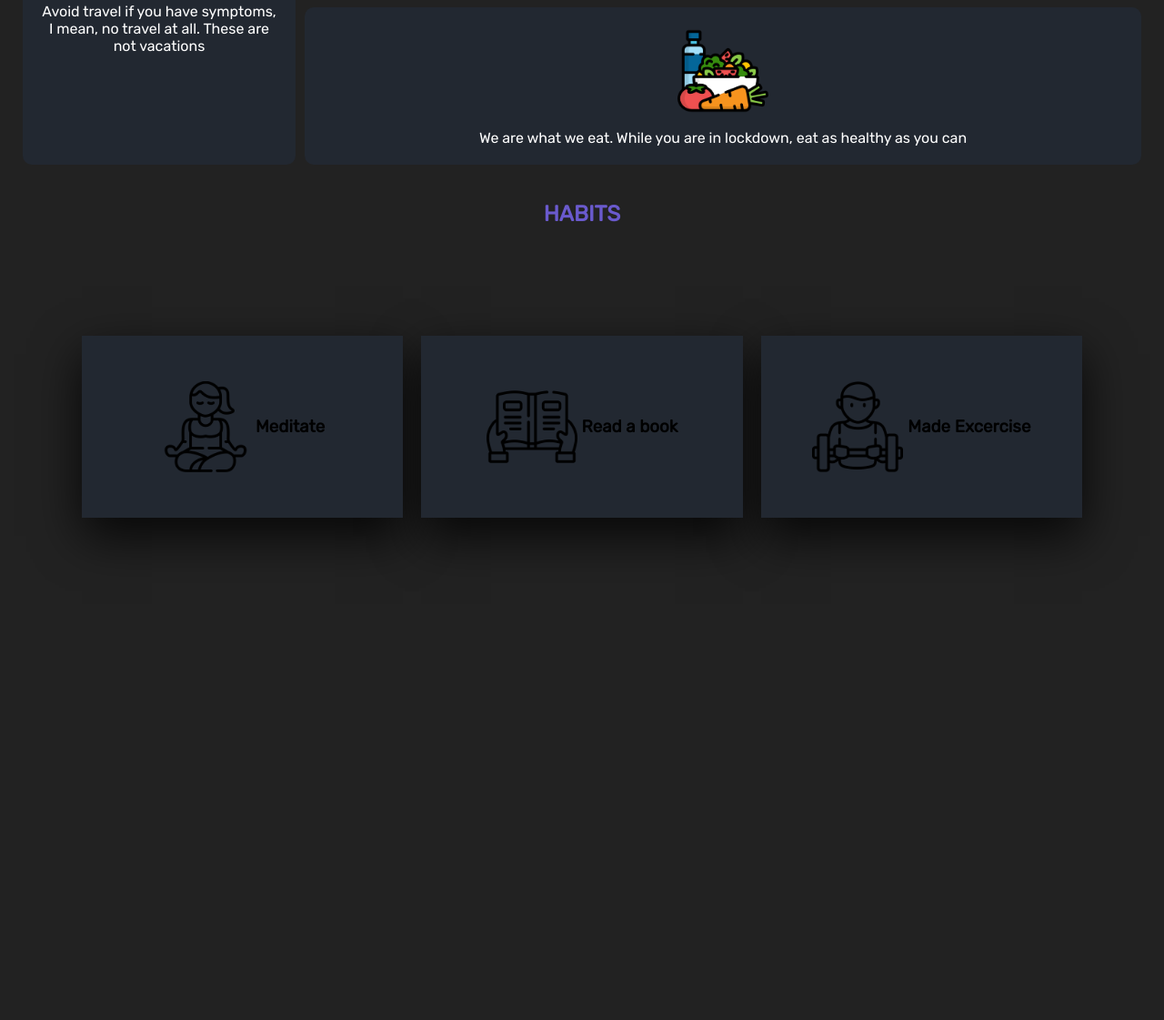
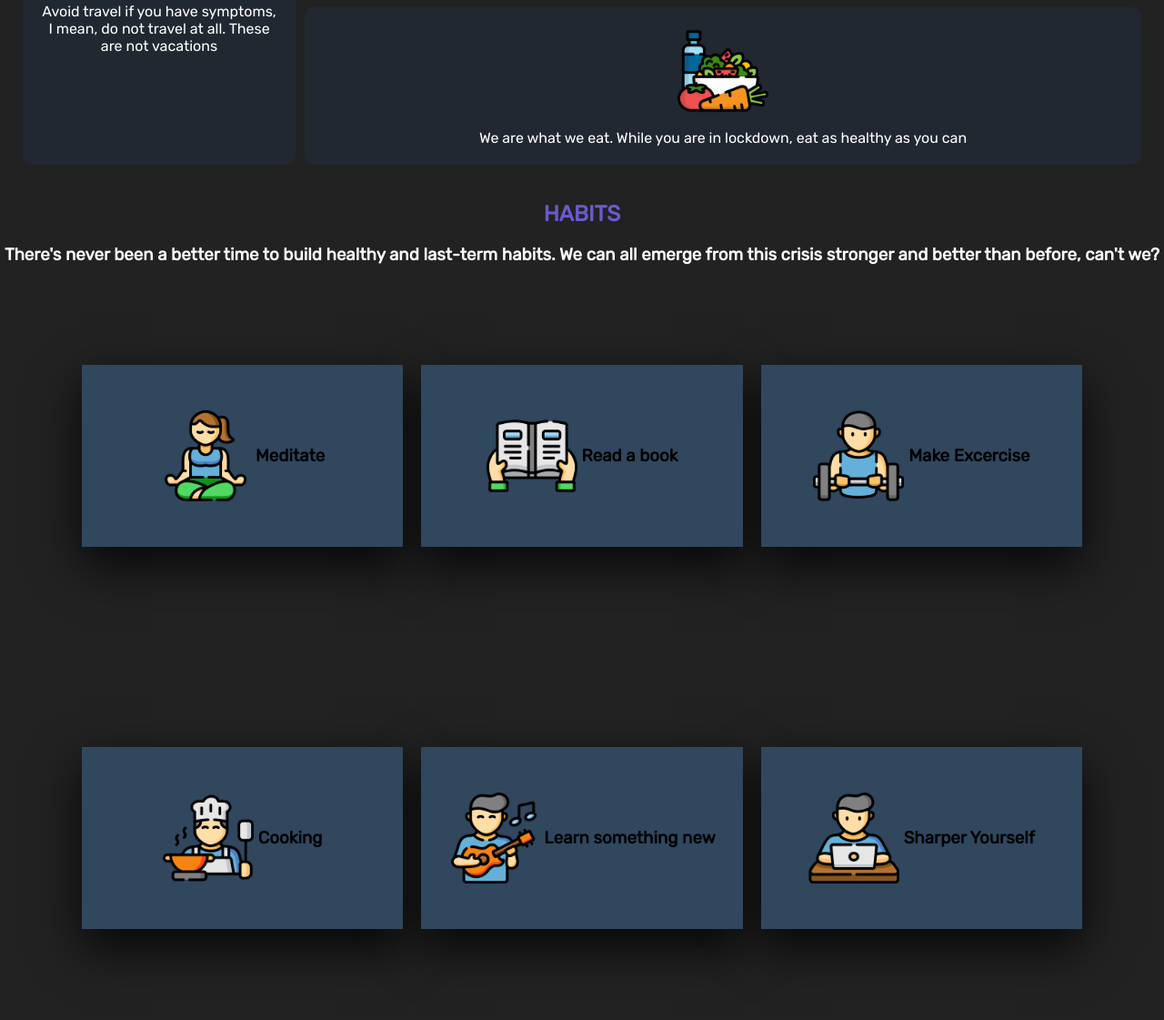
Before and after one commit to aa-glitch/COVID19, a plain HTML site: page index.html in a window 1280 px wide. Shown: the part 739-1860 px from the top of the page at 91% size. Before the commit the page ends 1408 px from the top, so only its background shows below. Drawn offline with nearby package versions, Linux system fonts and the light colour scheme; no server answers.

Commit message:
Select info was added, Habits section is done, new images and headings

```diff
--- a/index.html
+++ b/index.html
@@ -9,8 +9,9 @@
 <body>
 
     <div class="search">
-        <h2>Search for Country</h2>
-        <input type="text" class="search__input" id="userIn" placeholder="Type Country">
+        <h2>Select a Country</h2>
+        <select name="countries" id="userIn" class="search__input">
+        </select>
     </div>
 
     <div class="results">
@@ -66,7 +67,7 @@
         <div class="advices__box rLevel-2">
             <div class="advices__content">
                 <img src="img/flight.png" alt="">
-                <p>Avoid travel if you have symptoms, I mean, no travel at all. These are not vacations</p>
+                <p>Avoid travel if you have symptoms, I mean, do not travel at all. These are not vacations</p>
             </div>
         </div>
 
@@ -97,18 +98,22 @@
 
     <section class="habits">
         <h2>habits</h2>
+        <h3>
+            There's never been a better time to build healthy and last-term habits.
+            We can all emerge from this crisis stronger and better than before, can't we?
+        </h3>
 
         <div class="habits__container">
             <div class="habits__card">
                 <div class="habits__face habits__face--face1">
                     <div class="habits__content">
-                        <img src="img/yoga.png" alt="">
+                        <img src="img/yoga-color.png" alt="">
                         <h3>Meditate</h3>
                     </div>
                 </div>
                 <div class="habits__face habits__face--face2">
                     <div class="habits__content">
-                        <p>Lorem, ipsum dolor sit amet consectetur adipisicing elit. Delectus cumque itaque modi error, ipsam possimus aspernatur obcaecati esse dolor in, mollitia praesentium cupiditate? Vel, sunt? Cupiditate rem minus quia in?</p>
+                        <p>Mediation trains a part of your brain that's responsible for willpower and self control. This means you are able to control better your emotions, you can focus better and longer. Also provides a sense of general well-being, really important nowadays</p>
                     </div>
                 </div>
             </div>
@@ -116,26 +121,72 @@
             <div class="habits__card">
                 <div class="habits__face habits__face--face1">
                     <div class="habits__content">
-                        <img src="img/book.png" alt="">
+                        <img src="img/book-color.png" alt="">
                         <h3>Read a book</h3>
                     </div>
                 </div>
                 <div class="habits__face habits__face--face2">
                     <div class="habits__content">
-                        <p>Lorem, ipsum dolor sit amet consectetur adipisicing elit. Delectus cumque itaque modi error, ipsam possimus aspernatur obcaecati esse dolor in, mollitia praesentium cupiditate? Vel, sunt? Cupiditate rem minus quia in?</p>
+                        <p>Reading is one the best if not best way to get valuable knowledge.
+                            Reading financial education books would give you a better understanding about the current world situation. It would teach you about the best things you can do to improve your financial situation or any other area of your life.
+
+                        </p>
                     </div>
                 </div>
             </div>
             <div class="habits__card">
                 <div class="habits__face habits__face--face1">
                     <div class="habits__content">
-                        <img src="img/gym.png" alt="">
-                        <h3>Made Excercise</h3>
+                        <img src="img/gym-color.png" alt="">
+                        <h3>Make Excercise</h3>
                     </div>
                 </div>
                 <div class="habits__face habits__face--face2">
                     <div class="habits__content">
-                        <p>Lorem, ipsum dolor sit amet consectetur adipisicing elit. Delectus cumque itaque modi error, ipsam possimus aspernatur obcaecati esse dolor in, mollitia praesentium cupiditate? Vel, sunt? Cupiditate rem minus quia in?</p>
+                        <p>Who doesn't want to look sexy and fit, even in pijama and wearing crocs. Exercise at home can be a great way to relief all the tension and uncertainty you may be feeling right now. Your overall mood will be a lot better</p>
+                    </div>
+                </div>
+            </div>
+
+            <div class="habits__card">
+                <div class="habits__face habits__face--face1">
+                    <div class="habits__content">
+                        <img src="img/cooking.png" alt="">
+                        <h3>Cooking</h3>
+                    </div>
+                </div>
+                <div class="habits__face habits__face--face2">
+                    <div class="habits__content">
+                        <p>Remember that advice about eating as healthy as you can? Well
+                            if you are able to make your own meals, having a good diet will be a piece of cake and you can save some bucks. You can also have a great time cooking
+                        </p>
+                    </div>
+                </div>
+            </div>
+            <div class="habits__card">
+                <div class="habits__face habits__face--face1">
+                    <div class="habits__content">
+                        <img src="img/guitar.png" alt="">
+                        <h3>Learn something new</h3>
+                    </div>
+                </div>
+                <div class="habits__face habits__face--face2">
+                    <div class="habits__content">
+                        <p>Getting into something new is always hella fun, you can enjoy discovering things you love doing. It could be playing an instrument, painting, make sick-looking drawings, or getting a new skill that can get you some money. More on that later</p>
+                    </div>
+                </div>
+            </div>
+
+            <div class="habits__card">
+                <div class="habits__face habits__face--face1">
+                    <div class="habits__content">
+                        <img src="img/laptop.png" alt="">
+                        <h3>Sharper Yourself</h3>
+                    </div>
+                </div>
+                <div class="habits__face habits__face--face2">
+                    <div class="habits__content">
+                        <p>Pick up a new skill that could make you money even during this period of uncertainty. Something that is recesion-proof and could be done remotely. And you know what recesion is because you have been reading about it, don't you? </p>
                     </div>
                 </div>
             </div>
--- a/main.js
+++ b/main.js
@@ -14,15 +14,30 @@ const cards = document.querySelectorAll('.results__card')
 
 const API = 'https://api.covid19api.com/summary'
 
-input.addEventListener('keypress', (e) => checKey(e))
+createOptions()
+
+function createOptions() {
+    fetch(API).then(response => response.json())
+        .then(data => {
+            const countries = data.Countries
+            const list = countries.map(country => country.Country)
+
+            list.forEach(country => {
+                const content = country
+                const option = document.createElement('option')
+                option.textContent = content
+                input.add(option)
+            })
+        })
+        .catch(err => console.log(err))
+}
 
 
-function checKey(e) {
-    if (e.keyCode === 13) {
-        const userInput = input.value.toLowerCase()
-        getData(userInput)
-    }
-}
+
+input.addEventListener('input', () => {
+    console.log(input.value)
+})
+
 
 async function getData(userIn) {
     let response = await fetch(API)
@@ -31,10 +46,6 @@ async function getData(userIn) {
     let countries = data.Countries
     let result = countries.filter(country => country.Slug === userIn)
 
-    if (result.length === 0) {
-        swal('No country found', 'Watch your typing', 'warning')
-
-    } else {
     confirmed.textContent = result[0].TotalConfirmed
     deaths.textContent = result[0].TotalDeaths
     recovered.textContent = result[0].TotalRecovered
@@ -46,5 +57,3 @@ async function getData(userIn) {
     cards.forEach(card => card.classList.add('show'))
 
 }
-
-}
--- a/style.css
+++ b/style.css
@@ -32,15 +32,14 @@ body {
     width: 100%;
     height: 50px;
     margin-top: 10px;
-    padding: 20px;
+    padding: 10px;
     border: 2px solid slateblue;
-    border-radius: 10px;
-    background-color: rgba(255,255,255,0.1);
+    background-color: #30475e;
+    /* background-color: rgba(255,255,255,0.1); */
     outline: none;
     color: snow;
-    font-size: 1.3rem;
+    font-size: 20px;
     font-family: 'Rubik';
-
 }
 
 .results {
@@ -163,6 +162,12 @@ h2.guidlines {
 .habits {
     width: 100%;
 }
+
+.habits > h3 {
+    text-align: center;
+    color: snow;
+    margin-bottom: 10px;
+}
 .habits h2 {
     text-align: center;
     text-transform: uppercase;
@@ -189,7 +194,7 @@ h2.guidlines {
     justify-content: center;
     align-items: center;
     transform: translateY(100px);
-    background-color: #222831;
+    background-color: #30475e;
     z-index: 1;
     position: relative;
 }
@@ -202,7 +207,6 @@ h2.guidlines {
 }
 .habits__content img {
     max-width: 100px;
-    color: #fff;
 }
 
 .habits__content h3 {
@@ -211,7 +215,7 @@ h2.guidlines {
 }
 
 .habits__face--face2 {
-    background-color: #ececec;
+    background-color: snow;
     padding: 20px;
     display: flex;
     justify-content: center;
@@ -224,7 +228,7 @@ h2.guidlines {
 .habits__card:hover .habits__face--face1 {
     transform: translateY(0);
     background-color: #e91e63;
-    color: #fff;
+    color: snow;
 }
 
 .habits__card:hover .habits__face--face2 {
```
Also changed, not shown: img/book-color.png (added), img/cooking.png (added), img/guitar.png (added), img/gym-color.png (added), img/laptop.png (added), img/yoga-color.png (added). Lines whose indentation alone changed are shown as unchanged.
